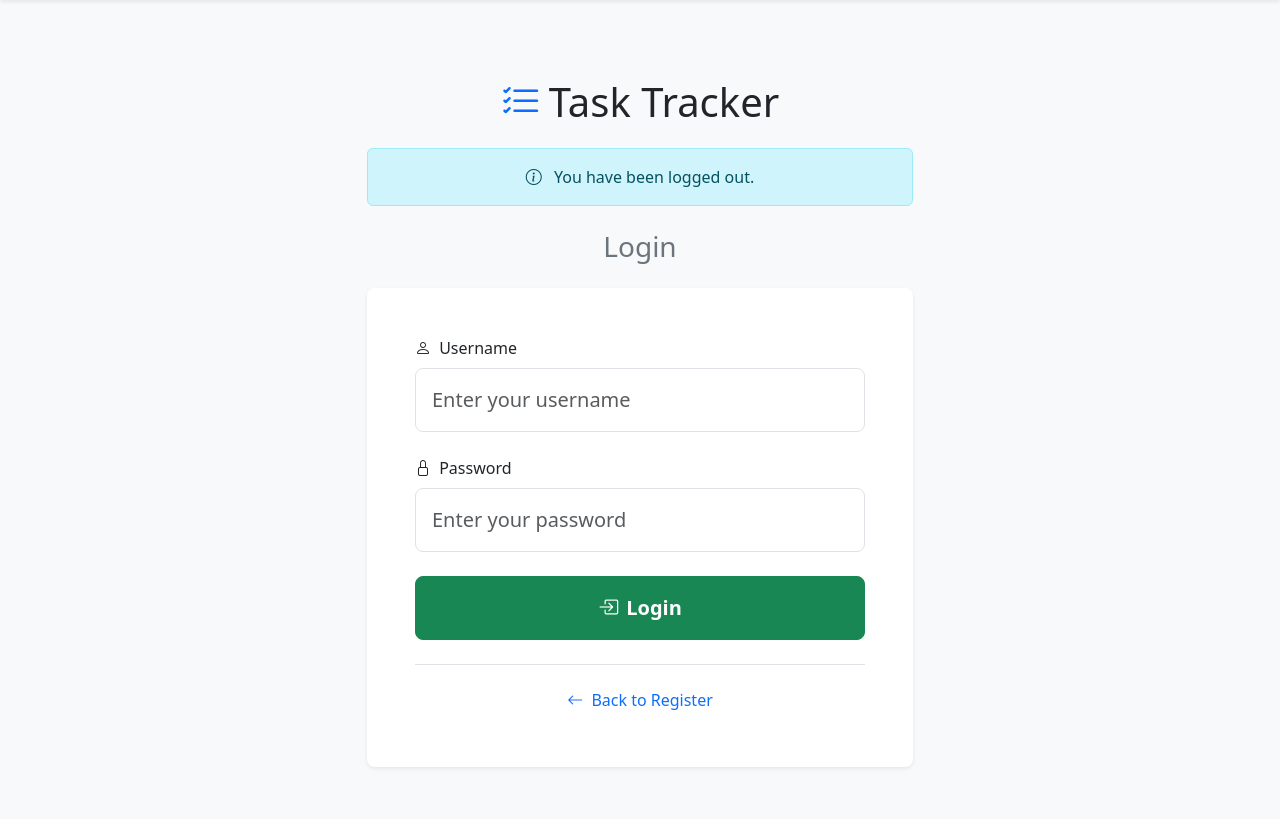
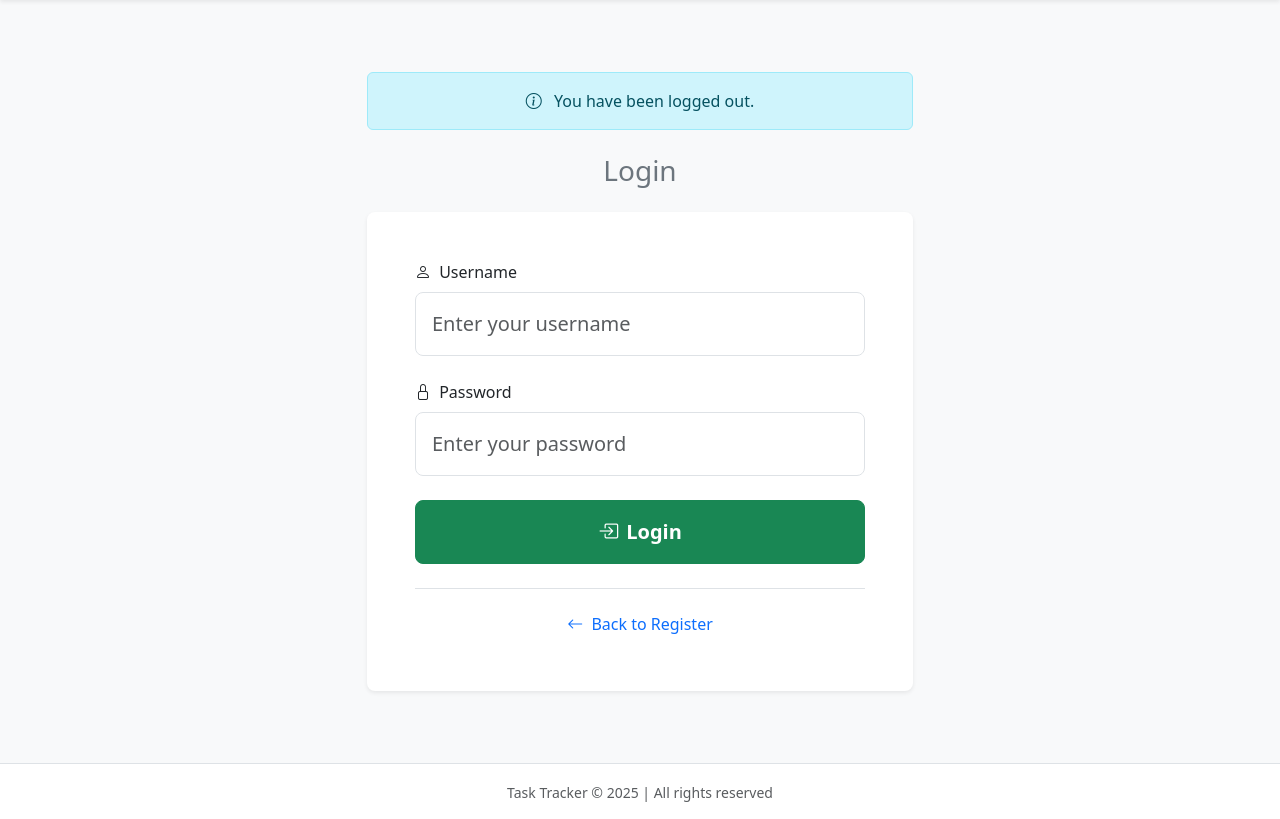
Before and after one commit to svladimir1010/Task-Tracker, a Flask app: page /login in a window 1280 px wide. Shown: the part 56-875 px from the top of the page. Run offline with Flask 3, Linux system fonts and the light colour scheme.

Commit message:
Fix style

```diff
--- a/app/templates/login.html
+++ b/app/templates/login.html
@@ -7,11 +7,6 @@
     <div class="col-12 col-md-8 col-lg-6">
         <!-- Заголовок и сообщение -->
         <div class="text-center mb-4">
-            <div class="d-flex justify-content-center align-items-center mb-3">
-                <i class="bi bi-list-check fs-1 text-primary me-2"></i>
-                <h1 class="m-0">Task Tracker</h1>
-            </div>
-
             <div class="alert alert-info mb-4">
                 <i class="bi bi-info-circle me-2"></i> You have been logged out.
             </div>
--- a/app/templates/register.html
+++ b/app/templates/register.html
@@ -9,7 +9,7 @@
     <div class="col-12 col-md-8 col-lg-6">
         <!-- Заголовок -->
         <div class="text-center mb-4">
-            <h1 class="mb-1">Task Tracker</h1>
+<!--            <h1 class="mb-1">Task Tracker</h1>-->
             <h2 class="h4 text-muted fw-normal">Регистрация</h2>
         </div>
 
--- a/app/templates/stats.html
+++ b/app/templates/stats.html
@@ -1,7 +1,7 @@
 {% extends "base.html" %}
 {% block title %}Add Task{%endblock%}
 {% block content %}
-<h1 class="mt-4">Tasks Statistics</h1>
+ <h2 class="h3 text-center fw-normal text-secondary">Statistics</h2>
 {% set total = stats['Not Started'] + stats['In Progress'] + stats['Completed'] %}
 {% if total > 0 %}
 <div class="mb-3">
```
